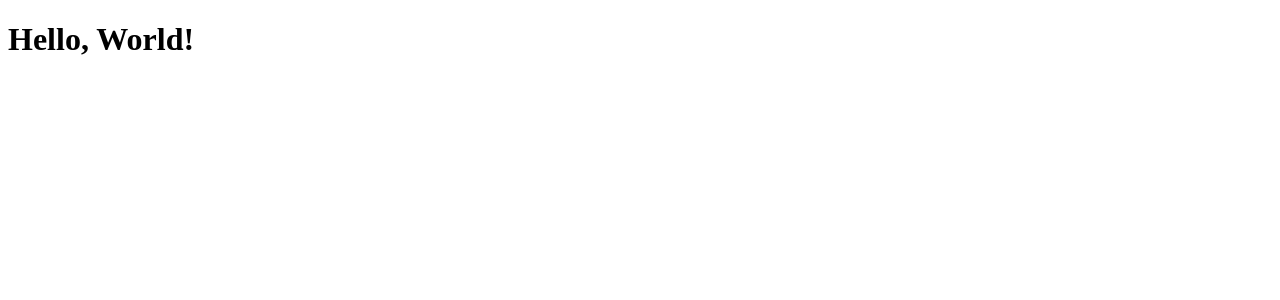
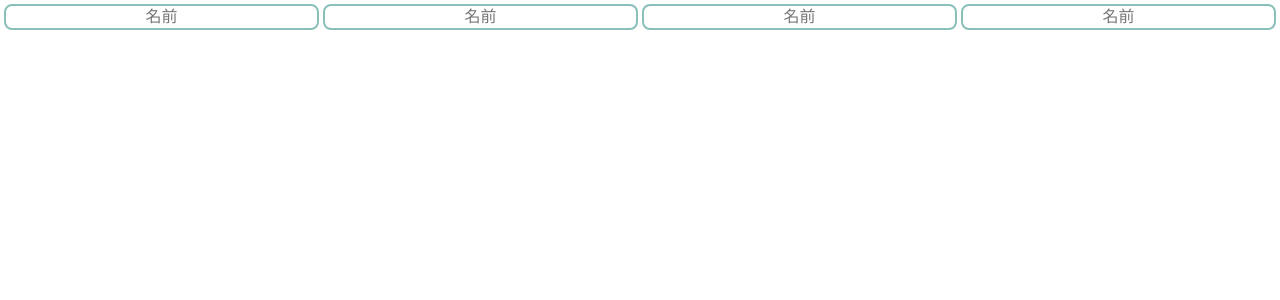
Before and after one commit to voltilamm/dqw-levels, a React (Vite) app: page / in a window 1280 px wide. Shown: the top 300 px of the page. Built offline with nearby package versions, Linux system fonts and the light colour scheme.

Commit message:
feat: implement character name input form
- Add LevelPage component with 4-column character name grid
- Create CharacterNameInput component with CSS Modules styling
- Setup global styles and path aliases
- Update HTML metadata and localization

```diff
--- a/index.html
+++ b/index.html
@@ -1,10 +1,9 @@
 <!doctype html>
-<html lang="en">
+<html lang="ja">
   <head>
     <meta charset="UTF-8" />
-    <link rel="icon" type="image/svg+xml" href="/vite.svg" />
     <meta name="viewport" content="width=device-width, initial-scale=1.0" />
-    <title>dqw-levels</title>
+    <title>ドラクエウォーク レベル管理</title>
   </head>
   <body>
     <div id="root"></div>
--- a/src/App.tsx
+++ b/src/App.tsx
@@ -1,9 +1,5 @@
-function App() {
-  return (
-    <div>
-      <h1>Hello, World!</h1>
-    </div>
-  );
+import { LevelPage } from "@/pages/LevelPage";
+
+export function App() {
+  return <LevelPage />;
 }
-
-export default App;
--- /dev/null
+++ b/src/components/features/level/CharacterNameInput.module.css
@@ -0,0 +1,14 @@
+.input {
+  width: 100%;
+  padding: 0.125rem;
+  border: 2px solid #8ac0ba;
+  border-radius: 8px;
+  font-size: 1rem;
+  text-align: center;
+}
+
+.input:focus {
+  outline: none;
+  border-color: #7bb8b2;
+  box-shadow: 0 0 4px rgba(138, 192, 186, 0.5);
+}
--- /dev/null
+++ b/src/components/features/level/CharacterNameInput.tsx
@@ -0,0 +1,18 @@
+import type { UseFormRegisterReturn } from "react-hook-form";
+
+import styles from "./CharacterNameInput.module.css";
+
+interface CharacterNameInputProps {
+  register: UseFormRegisterReturn;
+}
+
+export function CharacterNameInput({ register }: CharacterNameInputProps) {
+  return (
+    <input
+      className={styles.input}
+      type="text"
+      placeholder="名前"
+      {...register}
+    />
+  );
+}
--- /dev/null
+++ b/src/index.css
@@ -0,0 +1,18 @@
+* {
+  margin: 0;
+  padding: 0;
+  box-sizing: border-box;
+}
+
+html,
+body {
+  width: 100%;
+  height: 100%;
+}
+
+#root {
+  width: 100%;
+  height: 100%;
+  display: flex;
+  flex-direction: column;
+}
--- a/src/main.tsx
+++ b/src/main.tsx
@@ -1,6 +1,8 @@
 import { StrictMode } from "react";
 import { createRoot } from "react-dom/client";
-import App from "./App.tsx";
+
+import "@/index.css";
+import { App } from "@/App";
 
 const rootElement = document.getElementById("root");
 if (!rootElement) throw new Error("Failed to find the root element");
--- /dev/null
+++ b/src/pages/LevelPage.module.css
@@ -0,0 +1,10 @@
+.container {
+  padding: 0.25rem;
+}
+
+.inputContainer {
+  display: grid;
+  grid-template-columns: repeat(4, 1fr);
+  gap: 0.25rem;
+  margin-bottom: 1rem;
+}
--- /dev/null
+++ b/src/pages/LevelPage.tsx
@@ -0,0 +1,27 @@
+import { useForm } from "react-hook-form";
+
+import { CharacterNameInput } from "@/components/features/level/CharacterNameInput";
+import styles from "./LevelPage.module.css";
+
+interface LevelFormData {
+  characterNames: string[];
+}
+
+export function LevelPage() {
+  const { register } = useForm<LevelFormData>({
+    defaultValues: {
+      characterNames: ["", "", "", ""],
+    },
+  });
+
+  return (
+    <div className={styles.container}>
+      <div className={styles.inputContainer}>
+        <CharacterNameInput register={register("characterNames.0")} />
+        <CharacterNameInput register={register("characterNames.1")} />
+        <CharacterNameInput register={register("characterNames.2")} />
+        <CharacterNameInput register={register("characterNames.3")} />
+      </div>
+    </div>
+  );
+}
```
